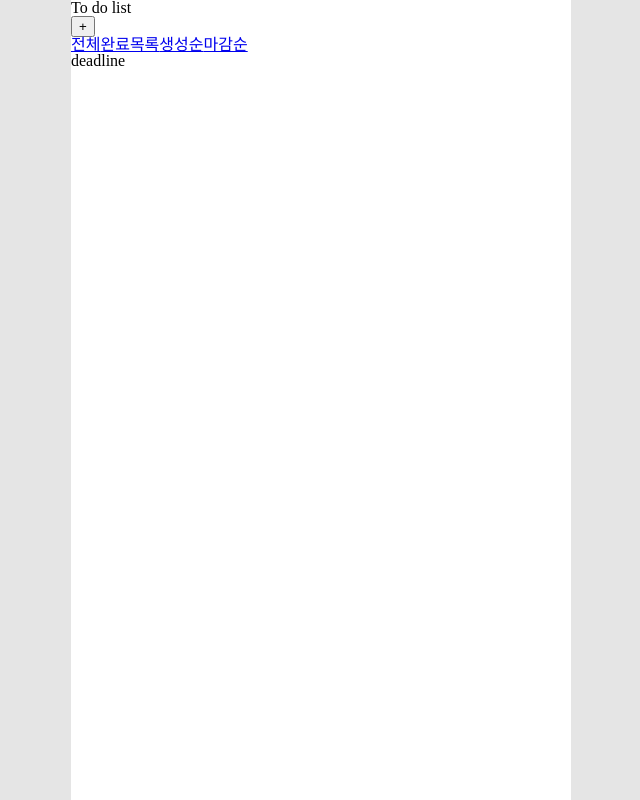
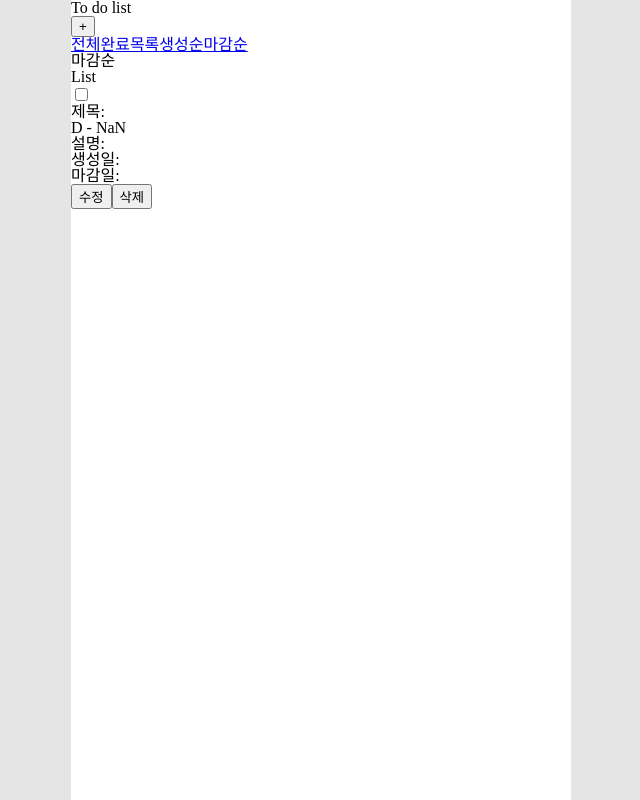
Before and after one commit to mnmhbbb/toolkit-persist-todolist, a React (Create React App) app: page /deadline in a window 1280 px wide. Shown: the whole page, without its empty margins (319-959 px from the left). Built offline with nearby package versions, Linux system fonts and the light colour scheme.

Commit message:
feat: 정렬 라우팅

```diff
--- a/src/components/TodoForm/index.tsx
+++ b/src/components/TodoForm/index.tsx
@@ -2,7 +2,7 @@ import { useCallback, useRef, useEffect } from 'react';
 import { useDispatch } from 'react-redux';
 import useInput from '../../hooks/useInput';
 import { useTypedSelector } from '../../hooks/useTypedSelector';
-import { add, modified, Todo, toggleForm } from '../../slices/todoSlice';
+import { add, dday, modified, Todo, toggleForm } from '../../slices/todoSlice';
 import { Container, FormBackground } from './style';
 
 function getToday() {
@@ -45,6 +45,7 @@ const TodoForm = () => {
         deadline,
       };
       dispatch(modified(obj as Todo));
+      dispatch(dday());
     } else {
       const obj = {
         title,
@@ -54,6 +55,7 @@ const TodoForm = () => {
         deadline,
       };
       dispatch(add(obj as Todo));
+      dispatch(dday());
     }
   }, [dispatch, title, description, deadline, isEdit, editValue]);
 
--- a/src/components/TodoList/index.tsx
+++ b/src/components/TodoList/index.tsx
@@ -1,7 +1,7 @@
 import Checkbox from '../Checkbox';
 import { useDispatch } from 'react-redux';
-import { editMode, remove, Todo } from '../../slices/todoSlice';
-import { useCallback } from 'react';
+import { dday, editMode, remove, Todo } from '../../slices/todoSlice';
+import { useCallback, useEffect } from 'react';
 
 interface TodosProp {
   todos: Todo[];
@@ -9,6 +9,10 @@ interface TodosProp {
 
 const TodoList = ({ todos }: TodosProp) => {
   const dispatch = useDispatch();
+
+  useEffect(() => {
+    dispatch(dday());
+  }, [dispatch]);
 
   console.log('list', todos);
 
@@ -37,11 +41,16 @@ const TodoList = ({ todos }: TodosProp) => {
         {todos.map((todo: Todo) => (
           <li key={todo.id}>
             <Checkbox id={todo.id} isCompleted={todo.completed} />
-            <div>제목: {todo.title}</div>
+            <div>
+              제목: {todo.dday < 4 ? <strong>[긴급]</strong> : null}
+              {todo.title}
+            </div>
+            <div>D - {todo.dday === 0 ? 'Day' : todo.dday}</div>
             <div>설명: {todo.description}</div>
             <div>생성일: {todo.createdAt}</div>
             <div>{todo.modifiedAt && '(수정일: ' + todo.modifiedAt + ')'}</div>
             <div>마감일: {todo.deadline}</div>
+
             <button data-id={todo.id} onClick={onModified}>
               수정
             </button>
--- a/src/pages/Completed.tsx
+++ b/src/pages/Completed.tsx
@@ -1,7 +1,25 @@
+import TodoList from '../components/TodoList';
+import { useTypedSelector } from '../hooks/useTypedSelector';
+import { useCallback } from 'react';
+import { useDispatch } from 'react-redux';
+import { removeCompleted } from '../slices/todoSlice';
+
 const Completed = () => {
+  let todos = useTypedSelector((state) => state.todoSlice.items);
+  todos = todos.filter((todo) => todo.completed === true);
+  const dispatch = useDispatch();
+
+  const onRemove = useCallback(() => {
+    if (window.confirm('완료된 목록을 모두 삭제하시겠습니까?')) {
+      dispatch(removeCompleted());
+    }
+  }, [dispatch]);
+
   return (
     <>
-      <h1>completed list</h1>
+      <h1>완료된 목록</h1>
+      <button onClick={onRemove}>완료 목록 삭제</button>
+      <TodoList todos={todos} />
     </>
   );
 };
--- a/src/pages/Created.tsx
+++ b/src/pages/Created.tsx
@@ -1,7 +1,14 @@
+import { useTypedSelector } from '../hooks/useTypedSelector';
+import TodoList from '../components/TodoList/index';
+
 const Created = () => {
+  const todos = useTypedSelector((state) => state.todoSlice);
+  if (todos.items[0]?.title === '') todos.items.splice(0, 1);
+
   return (
     <>
-      <h1>sort by date created</h1>
+      <h1>생성순</h1>
+      <TodoList todos={todos.items} />
     </>
   );
 };
--- a/src/pages/Deadline.tsx
+++ b/src/pages/Deadline.tsx
@@ -1,7 +1,16 @@
+import TodoList from '../components/TodoList';
+import { useTypedSelector } from '../hooks/useTypedSelector';
+
 const Deadline = () => {
+  const todos = useTypedSelector((state) => state.todoSlice.items);
+  const sort = [...todos].sort((a, b) => {
+    return a.dday - b.dday;
+  });
+
   return (
     <>
-      <h1>deadline</h1>
+      <h1>마감순</h1>
+      <TodoList todos={sort} />
     </>
   );
 };
--- a/src/pages/Main.tsx
+++ b/src/pages/Main.tsx
@@ -2,14 +2,11 @@ import { useTypedSelector } from '../hooks/useTypedSelector';
 import TodoList from '../components/TodoList/index';
 
 const Main = () => {
-  const todos = useTypedSelector((state) => state.todoSlice);
-  if (todos.items[0]?.title === '') todos.items.splice(0, 1);
-  console.log('전체', todos);
+  const todos = [...useTypedSelector((state) => state.todoSlice.items)].reverse();
 
   return (
     <>
-      <h1>main</h1>
-      <TodoList todos={todos.items} />
+      <TodoList todos={todos} />
     </>
   );
 };
--- a/src/slices/todoSlice.ts
+++ b/src/slices/todoSlice.ts
@@ -9,6 +9,7 @@ export interface Todo {
   createdAt: string;
   modifiedAt: string;
   deadline: string;
+  dday: number;
 }
 
 const initialState = {
@@ -21,6 +22,7 @@ const initialState = {
       createdAt: '',
       modifiedAt: '',
       deadline: '',
+      dday: 0,
     },
   ],
   isOpen: false,
@@ -75,8 +77,20 @@ export const todoSlice = createSlice({
       state.isOpen = false;
       state.isEdit = false;
     },
+    removeCompleted(state) {
+      state.items = state.items.filter((todo) => todo.completed === false);
+    },
+    dday(state) {
+      const today: any = new Date();
+      state.items.forEach((todo) => {
+        const deadline: any = new Date(todo.deadline);
+        const diff = deadline - today;
+        todo.dday = Math.floor(diff / (1000 * 60 * 60 * 24));
+      });
+    },
   },
 });
 
-export const { toggleForm, add, closeForm, toggle, remove, editMode, modified } = todoSlice.actions;
+export const { toggleForm, add, closeForm, toggle, remove, editMode, modified, removeCompleted, dday } =
+  todoSlice.actions;
 export default todoSlice.reducer;
```
